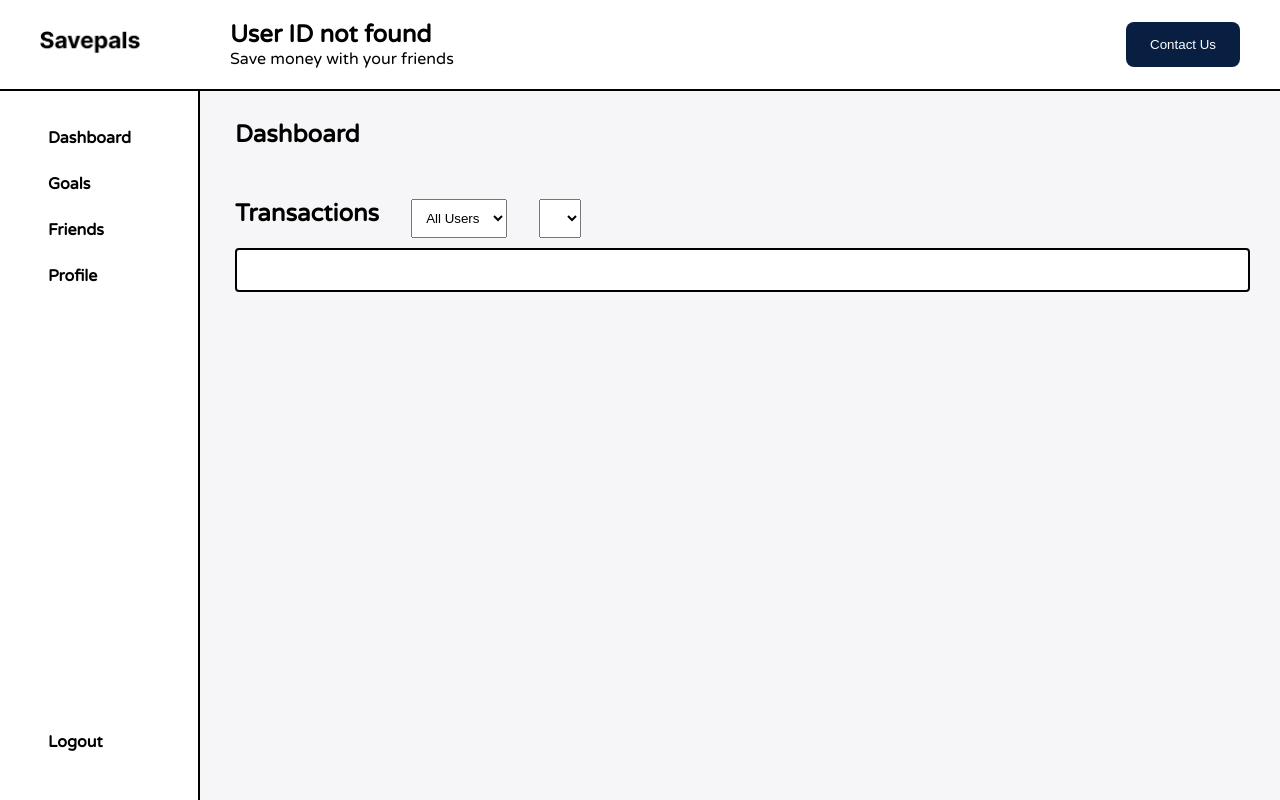
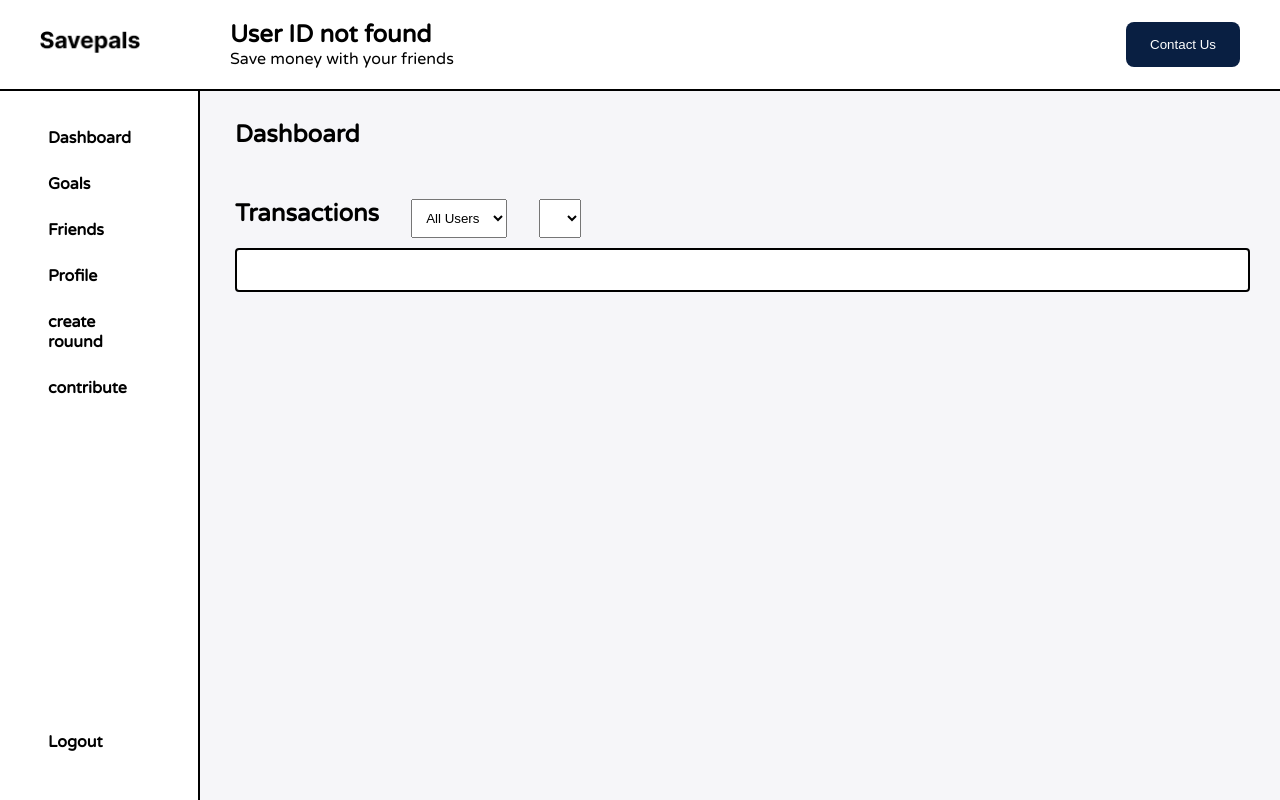
Before and after one commit to luckys-lnz/SavePals, a Flask app: page /dashboard in a window 1280 px wide. Run offline with Flask 3, Linux system fonts and the light colour scheme; lists and menus that the app fills with data are empty; some libraries are stand-ins or nearby versions.

Commit message:
updated nav

```diff
--- a/web_dynamic/templates/navbar.html
+++ b/web_dynamic/templates/navbar.html
@@ -20,6 +20,8 @@
 		<li class="nav-link"><a href="{{ url_for('goals') }}">Goals</a></li>
 		<li class="nav-link"><a href="{{ url_for('friends') }}">Friends</a></li>
 		<li class="nav-link"><a href="{{ url_for('profile') }}">Profile</a></li>
+		<li class="nav-link"><a href="{{ url_for('round_') }}">create rouund</a></li>
+		<li class="nav-link"><a href="{{ url_for('contribute') }}">contribute</a></li>
 	</ul>
 	<a href="{{ url_for('logout') }}" class="logout">Logout</a>
 </nav>
```
